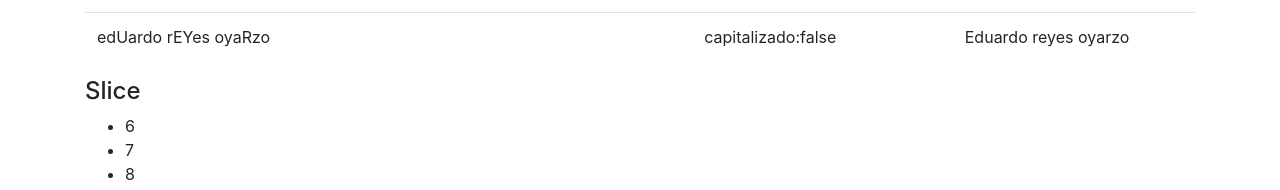
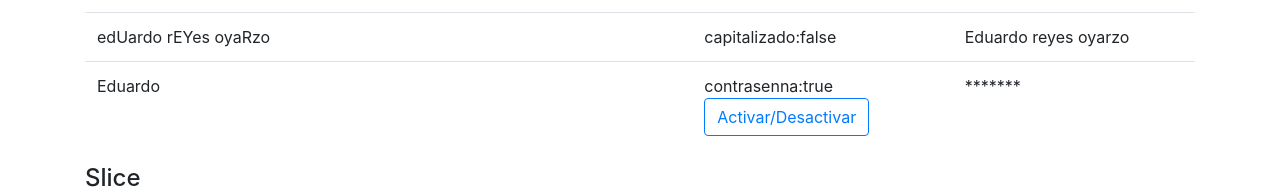
Before and after one commit to ecreyes/AngularPipes, an Angular app: page / in a window 1280 px wide. Shown: the part 1025-1215 px from the top of the page. Built offline with nearby package versions, Linux system fonts and the light colour scheme.

Commit message:
resolución de tarea pipes

```diff
--- a/src/app/app.component.html
+++ b/src/app/app.component.html
@@ -106,6 +106,15 @@
         <td>capitalizado:false</td>
         <td>{{nombre2|capitalizado:false}}</td>
       </tr>
+      <tr>
+        <td>{{nombre}}</td>
+        <td>contrasenna:{{activar}}
+          <br>
+          <button class="btn btn-outline-primary"
+          (click)="activar = !activar">Activar/Desactivar</button>
+        </td>
+        <td>{{nombre | contrasena:activar}}</td>
+      </tr>
     </tbody>
   </table>
 
--- a/src/app/app.component.ts
+++ b/src/app/app.component.ts
@@ -29,4 +29,5 @@
   fecha = new Date();
   nombre2 = "edUardo rEYes oyaRzo";
   video = "15ppjqoVItg";
+  activar:boolean = true;
 }
--- a/src/app/app.module.ts
+++ b/src/app/app.module.ts
@@ -3,12 +3,14 @@
 import { AppComponent } from './app.component';
 import { CapitalizadoPipe } from "./pipes/capitalizado.pipe";
 import { DomseguroPipe } from './pipes/domseguro.pipe';
+import { ContrasenaPipe } from './pipes/contrasena.pipe';
 
 @NgModule({
   declarations: [
     AppComponent,
     CapitalizadoPipe,
-    DomseguroPipe
+    DomseguroPipe,
+    ContrasenaPipe
   ],
   imports: [
     BrowserModule
--- /dev/null
+++ b/src/app/pipes/contrasena.pipe.ts
@@ -0,0 +1,17 @@
+import { Pipe, PipeTransform } from '@angular/core';
+
+@Pipe({
+  name: 'contrasena'
+})
+export class ContrasenaPipe implements PipeTransform {
+
+  transform(value: any, activar:boolean = true): any {
+    if(activar){
+      let asterico = "*";
+      return asterico.repeat(value.length);
+    }else{
+      return value;
+    }
+  }
+
+}
```
